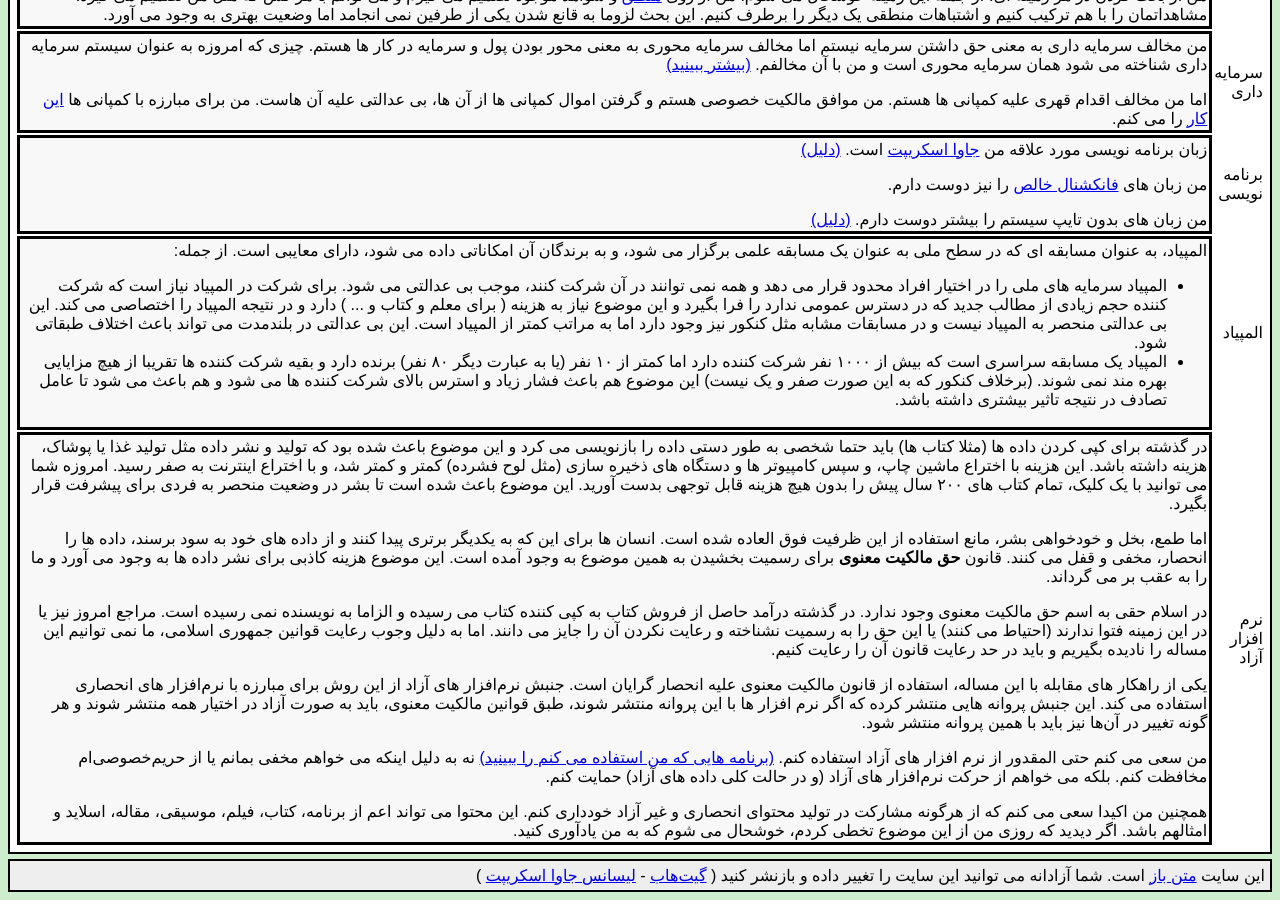
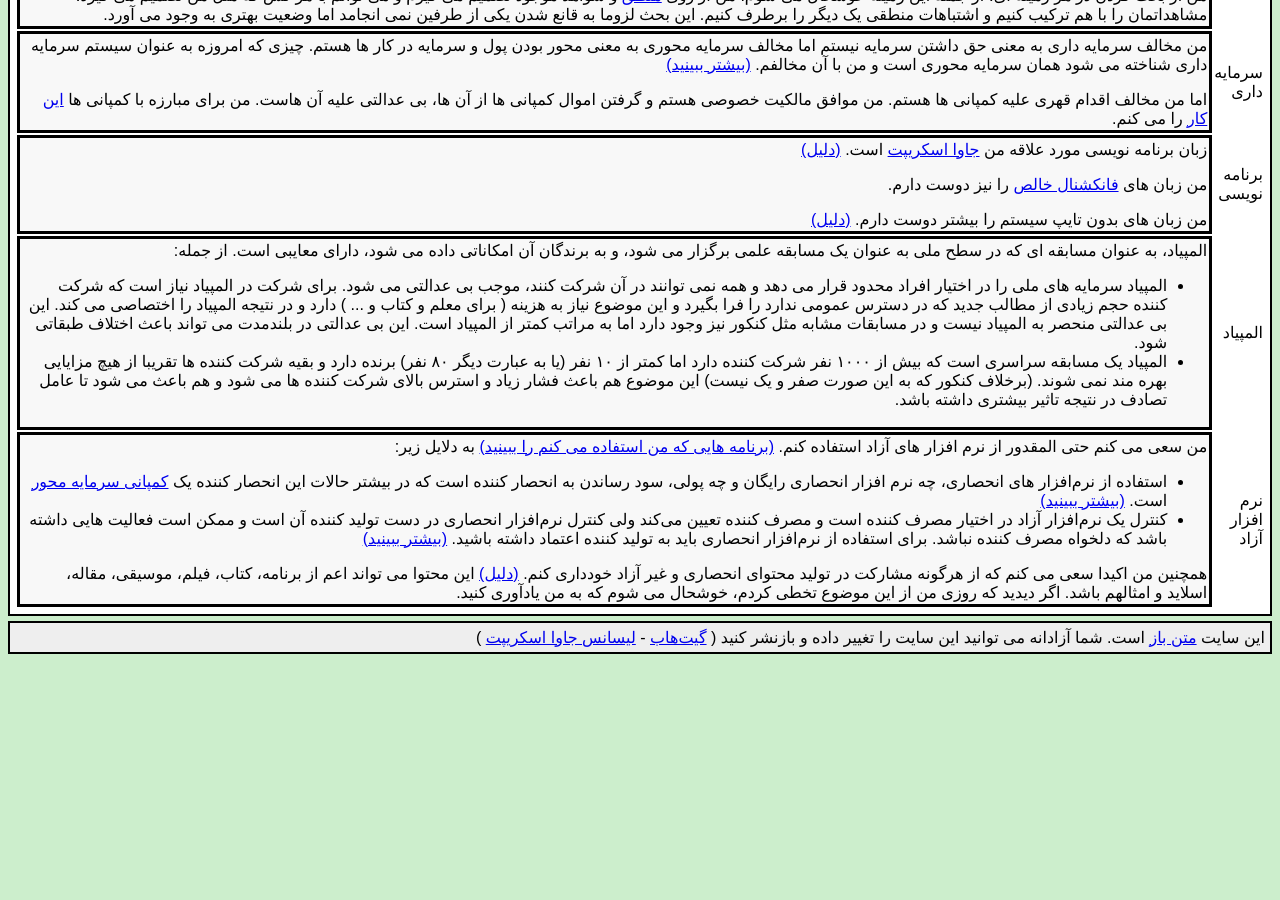
Before and after one commit to HKalbasi/HKalbasi.github.io, a Jekyll site: the page built from index.html, in a window 1280 px wide and 900 px high, scrolled down 975 px. Built offline with Jekyll 4.4.1, drawn with Linux system fonts in a browser that asks for light colours; after the commit the page ends 1637 px from its top, so only the background shows below that.

Commit message:
expand free-data

```diff
--- a/index.html
+++ b/index.html
@@ -136,47 +136,31 @@
     </sub-box-item>
     <sub-box-item title="نرم افزار آزاد">
       <p>
-        در گذشته برای کپی کردن داده ها (مثلا کتاب ها) باید حتما شخصی به طور دستی داده
-        را بازنویسی می کرد و این موضوع باعث شده بود که تولید و نشر داده مثل تولید غذا
-        یا پوشاک، هزینه داشته باشد. این هزینه با اختراع ماشین چاپ، و سپس کامپیوتر ها و
-        دستگاه های ذخیره سازی (مثل لوح فشرده) کمتر و کمتر شد، و با اختراع اینترنت
-        به صفر رسید. امروزه شما می توانید با یک کلیک، تمام کتاب های ۲۰۰ سال پیش را
-        بدون هیچ هزینه قابل توجهی بدست آورید. این موضوع باعث شده است تا بشر در وضعیت
-        منحصر به فردی برای پیشرفت قرار بگیرد.
-      </p>
-      <p>
-        اما طمع، بخل و خودخواهی بشر، مانع استفاده از این ظرفیت فوق العاده شده است.
-        انسان ها برای این که به یکدیگر برتری پیدا کنند و از داده های خود به سود
-        برسند، داده ها را انحصار، مخفی و قفل می کنند. قانون
-        <strong>حق مالکیت معنوی</strong>
-        برای رسمیت بخشیدن به همین موضوع به وجود آمده است. این موضوع هزینه کاذبی برای
-        نشر داده ها به وجود می آورد و ما را به عقب بر می گرداند.
-      </p>
-      <p>
-        در اسلام حقی به اسم حق مالکیت معنوی وجود ندارد. در گذشته
-        درآمد حاصل از فروش کتاب به کپی
-        کننده کتاب می رسیده و الزاما به نویسنده نمی رسیده است. مراجع امروز نیز یا در
-        این زمینه فتوا ندارند (احتیاط می کنند) یا این حق را به رسمیت نشناخته و رعایت
-        نکردن آن را جایز می دانند. اما به دلیل وجوب رعایت قوانین جمهوری اسلامی، ما
-        نمی توانیم این مساله را نادیده بگیریم و باید در حد رعایت قانون آن را رعایت کنیم.
-      </p>
-      <p>
-        یکی از راهکار های مقابله با این مساله، استفاده از قانون مالکیت معنوی علیه
-        انحصار گرایان است. جنبش نرم‌افزار های آزاد از این روش برای مبارزه با نرم‌افزار
-        های انحصاری استفاده می کند. این جنبش پروانه هایی منتشر کرده که اگر نرم افزار
-        ها با این پروانه منتشر شوند، طبق قوانین مالکیت معنوی، باید به صورت آزاد در اختیار
-        همه منتشر شوند و هر گونه تغییر در آن‌ها نیز باید با همین پروانه منتشر شود.
-      </p>
-      <p>
         من سعی می کنم حتی المقدور از نرم افزار های آزاد استفاده کنم.
-        <a href="/my-program-list">(برنامه هایی که من استفاده می کنم را ببینید)</a>
-        نه به دلیل اینکه
-        می خواهم مخفی بمانم یا از حریم‌خصوصی‌ام مخافظت کنم. بلکه می خواهم از حرکت
-        نرم‌افزار های آزاد (و در حالت کلی داده های آزاد) حمایت کنم.
+        <a href="/free-data/my-program-list">(برنامه هایی که من استفاده می کنم را ببینید)</a>
+        به دلایل زیر:
+        <ul>
+          <li>
+            استفاده از نرم‌افزار های انحصاری، چه نرم افزار انحصاری رایگان و چه پولی،
+            سود رساندن به انحصار کننده است که در بیشتر حالات این انحصار کننده یک
+            <a href="/capitalism">کمپانی سرمایه محور</a>
+            است.
+            <a href="/free-data/#problems">(بیشتر ببینید)</a>
+          </li>
+          <li>
+            کنترل یک نرم‌افزار آزاد در اختیار مصرف کننده است و مصرف کننده تعیین می‌کند
+            ولی کنترل نرم‌افزار انحصاری در دست تولید کننده آن است و ممکن است فعالیت
+            هایی داشته باشد که دلخواه مصرف کننده نباشد. برای استفاده از نرم‌افزار انحصاری
+            باید به تولید کننده اعتماد داشته باشید.
+            <a href="/free-data/">(بیشتر ببینید)</a>
+          </li>
+        </ul>
       </p>
       <p>
         همچنین من اکیدا سعی می کنم که از هرگونه مشارکت در تولید محتوای انحصاری و غیر آزاد
-        خودداری کنم. این محتوا می تواند اعم از برنامه، کتاب، فیلم، موسیقی، مقاله، اسلاید
+        خودداری کنم.
+        <a href="/free-data/#problems">(دلیل)</a>
+        این محتوا می تواند اعم از برنامه، کتاب، فیلم، موسیقی، مقاله، اسلاید
         و امثالهم باشد. اگر دیدید که روزی من از این موضوع تخطی کردم، خوشحال می شوم
         که به من یادآوری کنید.
       </p>
```
Also changed, not shown: free-data/index.html (added, +104 -0 lines).
